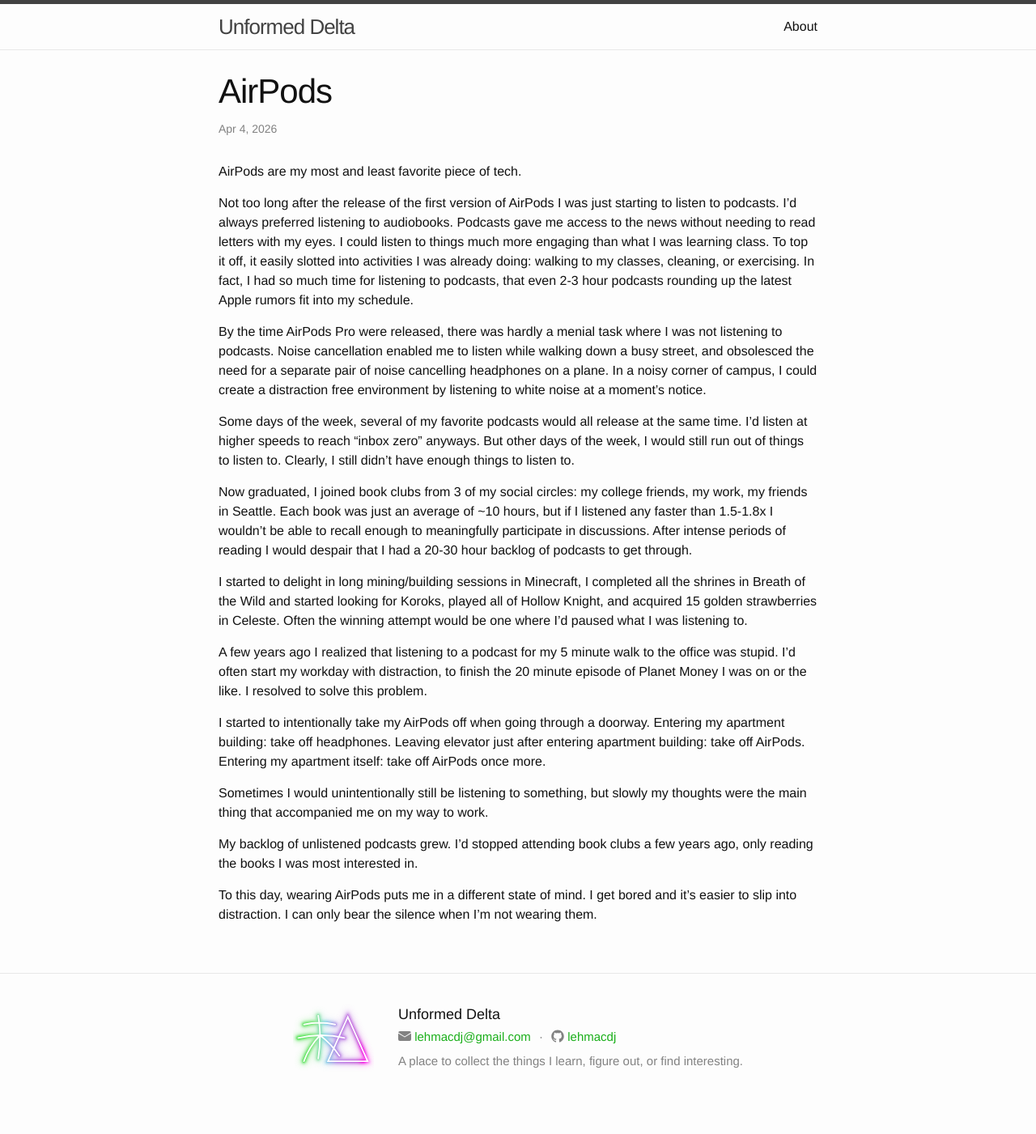
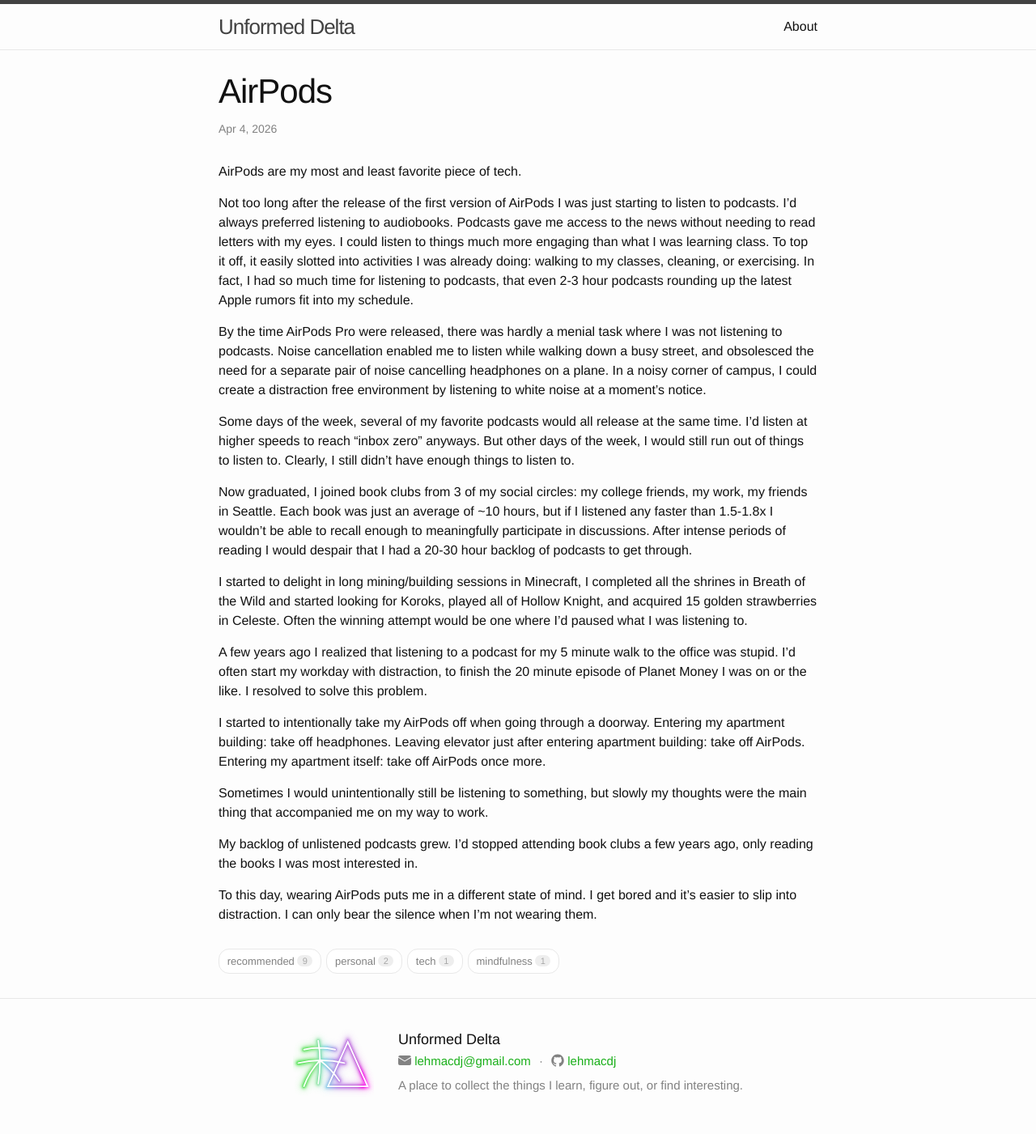
Before and after one commit to lehmacdj/blog, a Jekyll site: the page built from _notes/VPDDYgykGJvl-airpods.md, in a window 1280 px wide. Shown: the whole page at 81% size. Built offline with Jekyll 4.4.1, drawn with Linux system fonts in a browser that asks for light colours; before the commit the page ends 1370 px from its top, so only the background shows below that.

Commit message:
Update tags

```diff
--- a/_notes/VPDDYgykGJvl-airpods.md
+++ b/_notes/VPDDYgykGJvl-airpods.md
@@ -5,6 +5,7 @@
 permalink: /VPDDYgykGJvl/airpods
 redirect_from:
   - /VPDDYgykGJvl
+tags: [recommended, personal, tech, mindfulness]
 ---
 
 AirPods are my most and least favorite piece of tech.
--- /dev/null
+++ b/feed/mindfulness.xml
@@ -0,0 +1,5 @@
+---
+layout: feed
+feed_suffix: "mindfulness"
+feed_tag: "mindfulness"
+---
--- /dev/null
+++ b/feed/tech.xml
@@ -0,0 +1,5 @@
+---
+layout: feed
+feed_suffix: "tech"
+feed_tag: "tech"
+---
```
Also changed, not shown: _notes/br2DXvbqAAkw-vibe-planning-a-trip-to-japan.md (+1 -1 lines), _notes/r23hJLyugc7T-how-to-speak-more-japanese-in-japan.md (+1 -1 lines).
